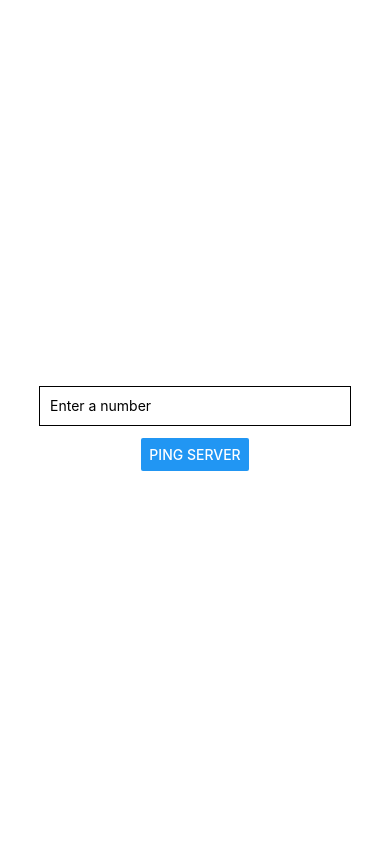
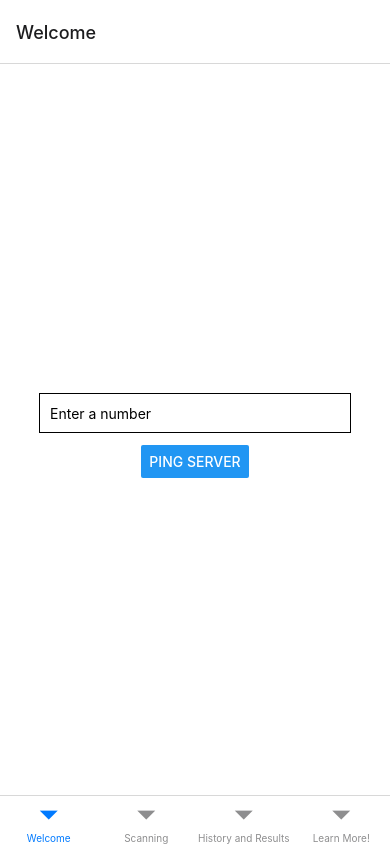
Before and after one commit to itshady/retina-scanner, a React Native app in the folder frontend/: screen /Home in a window 390 px wide. Built offline with nearby package versions, Linux system fonts and the light colour scheme.

Commit message:
separate and add app into Landing, Scanning, History and Education screens

```diff
--- a/frontend/App.js
+++ b/frontend/App.js
@@ -1,48 +1,43 @@
 import React, { useState } from 'react';
 import { StyleSheet, Text, View, Button, TextInput } from 'react-native';
-import axios from 'axios';
+import {NavigationContainer} from '@react-navigation/native';
+import {createNativeStackNavigator} from '@react-navigation/native-stack';
+import { createBottomTabNavigator } from '@react-navigation/bottom-tabs';
+
+import LandingScreen from './screens/LandingScreen';
+import ScanningScreen from './screens/ScanningScreen';
+import HistoryScreen from './screens/HistoryScreen';
+import EducationScreen from './screens/EducationScreen';
+
+
+const Tab = createBottomTabNavigator();
 
 export default function App() {
-  const [response, setResponse] = useState('');
-  const [number, setNumber] = useState('');
-
-  const pingServer = async () => {
-    try {
-      const res = await axios.get(`http://100.69.247.33/ping/${number}`,);
-      setResponse(res.data);
-    } catch (error) {
-      console.error(error);
-      setResponse('Error pinging server');
-    }
-  };
 
   return (
-    <View style={styles.container}>
-      <TextInput
-        style={styles.input}
-        onChangeText={setNumber}
-        value={number}
-        placeholder="Enter a number"
-        keyboardType="numeric"
-      />
-      <Button title="Ping Server" onPress={pingServer} />
-      <Text>{response}</Text>
-    </View>
+    <NavigationContainer>
+      <Tab.Navigator initialRouteName="Home">
+        <Tab.Screen
+          name="Home"
+          component={LandingScreen}
+          options={{title: 'Welcome'}}
+        />
+        <Tab.Screen
+          name="Profile"
+          component={ScanningScreen}
+          options={{title: 'Scanning'}}
+        />
+        <Tab.Screen
+          name="History"
+          component={HistoryScreen}
+          options={{title: 'History and Results'}}
+        />
+        <Tab.Screen
+          name="Education"
+          component={EducationScreen}
+          options={{title: 'Learn More!'}}
+        />
+      </Tab.Navigator>
+    </NavigationContainer>
   );
 }
-
-const styles = StyleSheet.create({
-  container: {
-    flex: 1,
-    backgroundColor: '#fff',
-    alignItems: 'center',
-    justifyContent: 'center',
-  },
-  input: {
-    height: 40,
-    margin: 12,
-    borderWidth: 1,
-    padding: 10,
-    width: '80%',
-  },
-});
--- /dev/null
+++ b/frontend/screens/EducationScreen.js
@@ -0,0 +1,28 @@
+import React, { useState } from 'react';
+import { StyleSheet, Text, View, Button, TextInput } from 'react-native';
+
+export default function EducationScreen({navigation}) {
+
+    return (
+
+      <View style={styles.container}>
+        <Text>Education</Text>
+      </View>
+    );
+  }
+
+  const styles = StyleSheet.create({
+    container: {
+      flex: 1,
+      backgroundColor: '#fff',
+      alignItems: 'center',
+      justifyContent: 'center',
+    },
+    input: {
+      height: 40,
+      margin: 12,
+      borderWidth: 1,
+      padding: 10,
+      width: '80%',
+    },
+  });
--- /dev/null
+++ b/frontend/screens/HistoryScreen.js
@@ -0,0 +1,28 @@
+import React, { useState } from 'react';
+import { StyleSheet, Text, View, Button, TextInput } from 'react-native';
+
+export default function HistoryScreen({navigation}) {
+
+    return (
+
+      <View style={styles.container}>
+        <Text>History</Text>
+      </View>
+    );
+  }
+
+  const styles = StyleSheet.create({
+    container: {
+      flex: 1,
+      backgroundColor: '#fff',
+      alignItems: 'center',
+      justifyContent: 'center',
+    },
+    input: {
+      height: 40,
+      margin: 12,
+      borderWidth: 1,
+      padding: 10,
+      width: '80%',
+    },
+  });
--- /dev/null
+++ b/frontend/screens/LandingScreen.js
@@ -0,0 +1,50 @@
+import React, { useState } from 'react';
+import { StyleSheet, Text, View, Button, TextInput } from 'react-native';
+
+import axios from 'axios';
+
+export default function LandingScreen({navigation}) {
+    const [response, setResponse] = useState('');
+    const [number, setNumber] = useState('');
+
+    const pingServer = async () => {
+      try {
+        const res = await axios.get(`http://100.69.247.33/ping/${number}`,);
+        setResponse(res.data);
+      } catch (error) {
+        console.error(error);
+        setResponse('Error pinging server');
+      }
+    };
+
+    return (
+
+      <View style={styles.container}>
+        <TextInput
+          style={styles.input}
+          onChangeText={setNumber}
+          value={number}
+          placeholder="Enter a number"
+          keyboardType="numeric"
+        />
+        <Button title="Ping Server" onPress={pingServer} />
+        <Text>{response}</Text>
+      </View>
+    );
+  }
+
+  const styles = StyleSheet.create({
+    container: {
+      flex: 1,
+      backgroundColor: '#fff',
+      alignItems: 'center',
+      justifyContent: 'center',
+    },
+    input: {
+      height: 40,
+      margin: 12,
+      borderWidth: 1,
+      padding: 10,
+      width: '80%',
+    },
+  });
--- /dev/null
+++ b/frontend/screens/ScanningScreen.js
@@ -0,0 +1,28 @@
+import React, { useState } from 'react';
+import { StyleSheet, Text, View, Button, TextInput } from 'react-native';
+
+export default function ScanningScreen({navigation}) {
+
+    return (
+
+      <View style={styles.container}>
+        <Text>Scanning</Text>
+      </View>
+    );
+  }
+
+  const styles = StyleSheet.create({
+    container: {
+      flex: 1,
+      backgroundColor: '#fff',
+      alignItems: 'center',
+      justifyContent: 'center',
+    },
+    input: {
+      height: 40,
+      margin: 12,
+      borderWidth: 1,
+      padding: 10,
+      width: '80%',
+    },
+  });
```
Also changed, not shown: frontend/package.json (+8 -3 lines), 1 other file (tests, documents, lock files or other folders).
